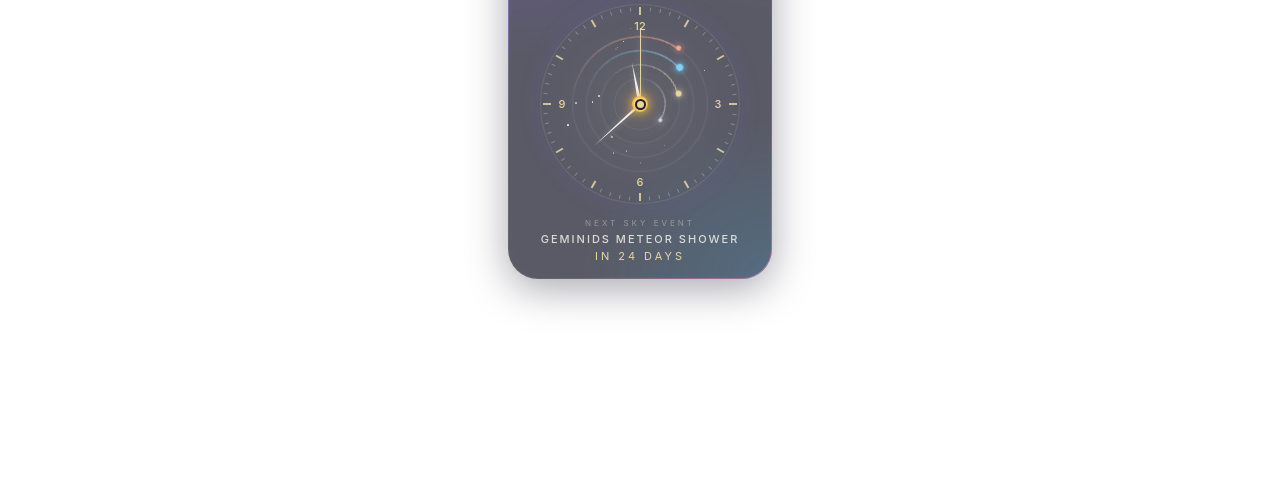
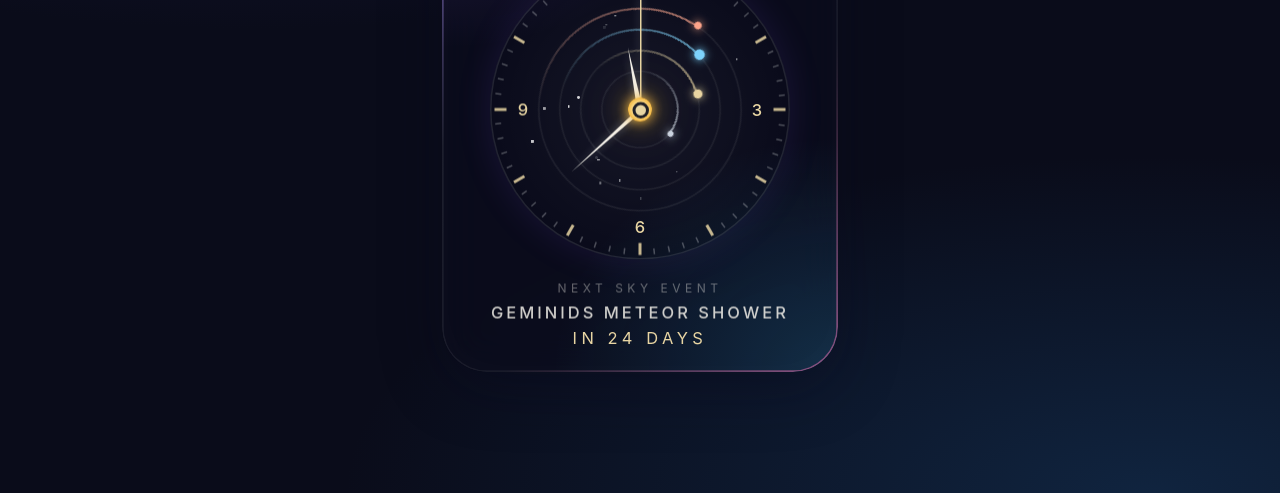
Before and after one commit to aodhanwynndale/planetaryclock, a plain HTML site: page index.html in a window 1280 px wide. Shown: the part 307-800 px from the top of the page. Drawn offline with Linux system fonts and the light colour scheme.

Commit message:
Update index.html

```diff
--- a/index.html
+++ b/index.html
@@ -6,11 +6,12 @@
 <title>Astro Clock</title>
 <style>
   * { box-sizing: border-box; margin: 0; padding: 0; }
-  html, body { background: transparent; }
+  html { background: #0a0c1a; }
   body {
     min-height: 100vh;
     display: flex; justify-content: center; align-items: center;
-    padding: 8px; overflow: hidden;
+    padding: 6px; overflow: hidden;
+    background: radial-gradient(90% 60% at 20% 0%, #1b1740, transparent 70%), radial-gradient(90% 60% at 90% 100%, #10243f, transparent 70%), #0a0c1a;
     font-family: ui-sans-serif, -apple-system, "Segoe UI", Helvetica, Arial, sans-serif;
     color: #f4f1ea; text-transform: uppercase; text-align: center;
   }
@@ -18,7 +19,7 @@
   /* KARTU KACA — gelap transparan agar terbaca di mode terang & gelap */
   .card {
     --gold: #e8d5a3;
-    position: relative; width: 264px; padding: 18px 16px 16px;
+    position: relative; flex: none; width: 264px; transform-origin: center; padding: 18px 16px 16px;
     border-radius: 30px;
     background:
       radial-gradient(120% 70% at 0% 0%, rgba(139,92,246,.22), transparent 60%),
@@ -218,6 +219,18 @@
     $("tz").textContent = tzLabel(n);
     drawMoon(); updateEvent();
   }
+  // Skala otomatis agar pas di ukuran embed berapa pun
+  const card = document.querySelector(".card");
+  function fit() {
+    const k = Math.min((innerWidth - 12) / card.offsetWidth, (innerHeight - 12) / card.offsetHeight, 1.5);
+    card.style.transform = `scale(${k})`;
+  }
+  addEventListener("resize", fit); fit();
+  // Tambahkan ?transparent di URL untuk latar tembus pandang
+  if (/transparent/.test(location.search)) {
+    document.documentElement.style.background = "transparent";
+    document.body.style.background = "transparent";
+  }
   slow(); setInterval(slow, 60000); tick();
 </script>
 </body>
```
